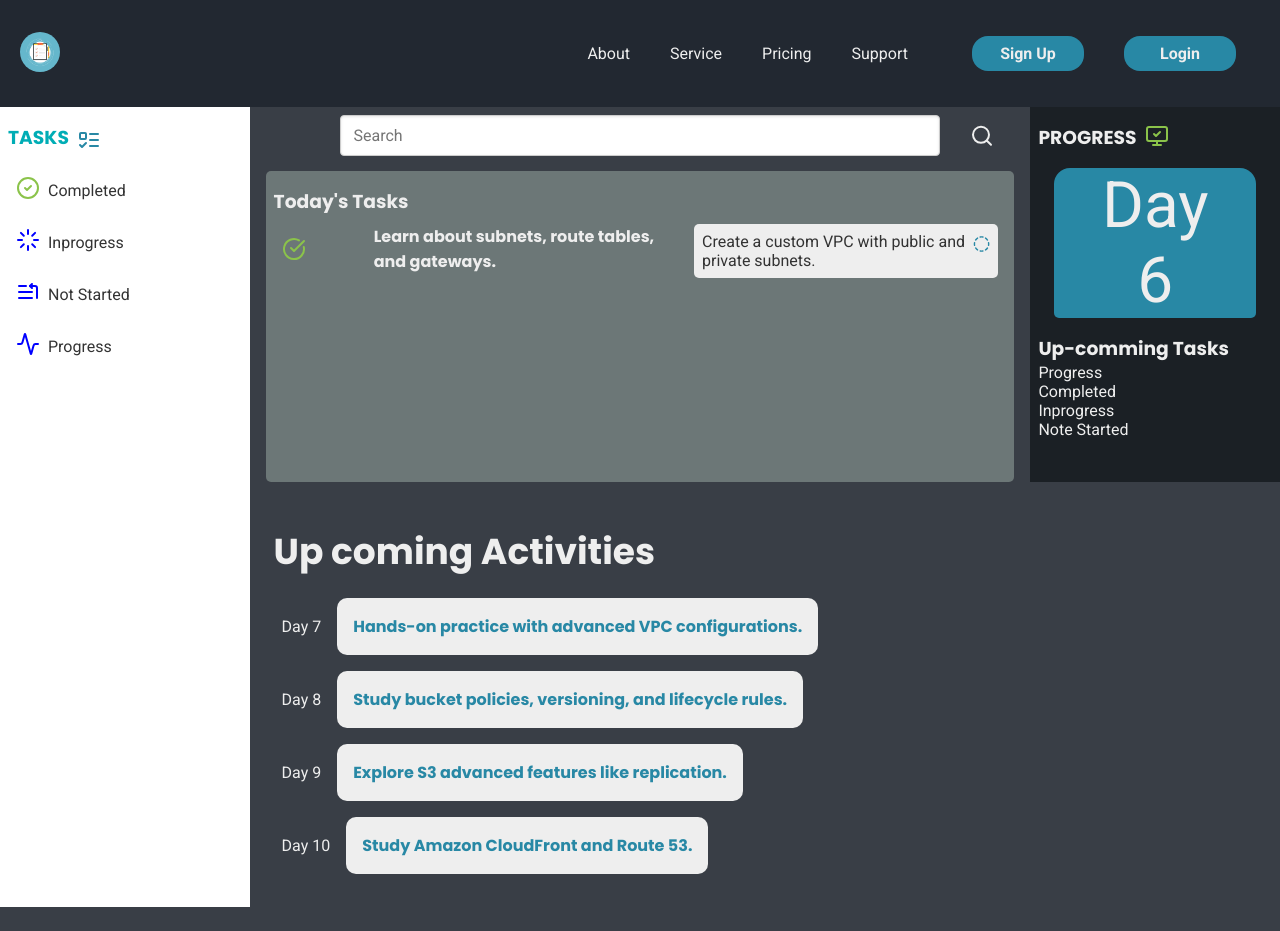
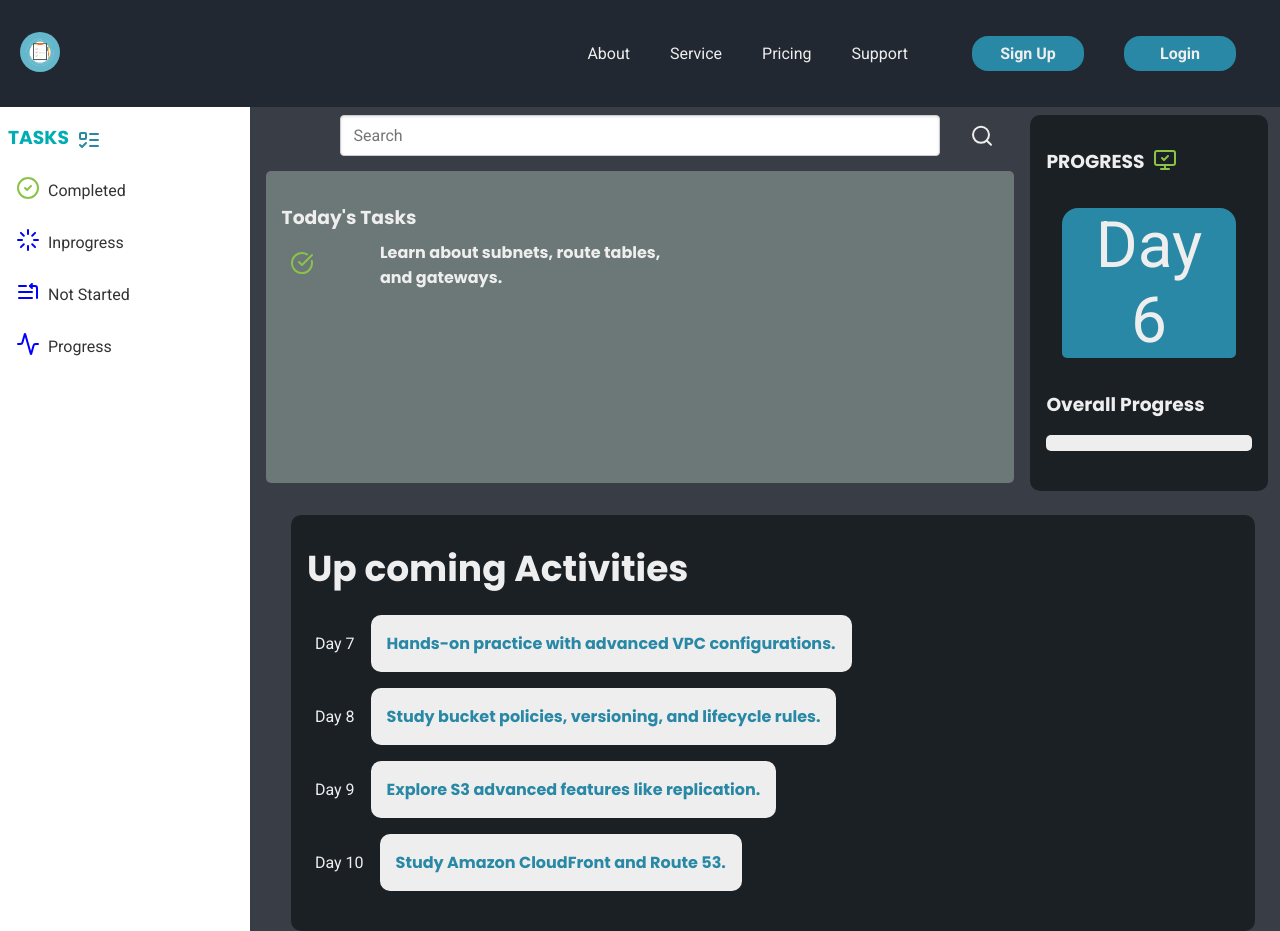
Before and after one commit to Gesifeta/todo, a React (Vite) app: page /home in a window 1280 px wide. Before the commit the page ends 907 px from the top, so only its background shows below. Built offline with nearby package versions, Linux system fonts and the light colour scheme.

Commit message:
Updated home page UI

```diff
--- a/src/components/home/Home.css
+++ b/src/components/home/Home.css
@@ -67,11 +67,15 @@
 .sidebar-right {
   display: flex;
   flex-direction: column;
+  gap: 1rem;
   grid-area: sidebar-right;
   height: 100%;
-  width: 100%;
+  width: 95%;
   background-color: var(--color-soft-shadow);
-  padding: 1rem 0.5rem;
+  padding: 2rem 1rem;
+  margin-top: .5rem;
+  border-radius: 10px;
+
 }
 .search-bar {
   display: flex;
@@ -96,12 +100,15 @@
   grid-area: task-area;
   background-color: #6c7777;
   width: 100%;
-  padding: 1rem 0.5rem;
+  padding: 2rem 1rem;
 }
 .task-upcoming {
+  background-color: var(--color-soft-shadow);
+  border-radius: 10px;
   grid-area: task-upcoming;
-  width: 100%;
-  padding: 1rem 0.5rem;
+  width: 95%;
+  padding: 2rem 1rem;
+  margin: auto;
   margin-top: 1rem;
 }
 .task-upcoming h2 {
--- a/src/components/home/Home.jsx
+++ b/src/components/home/Home.jsx
@@ -16,9 +16,10 @@ import { users, tasks, progresses } from "../../data/data.js";
 import "./Home.css";
 
 const Home = () => {
-  const [taskComplete,setTaskComplete]=useState(false)
-  const [day,setDay]=useState("")
-  const [todayTasks, setTodayTasks] = useState([]);
+  const [taskComplete, setTaskComplete] = useState(false);
+  const [day, setDay] = useState("");
+  const [todaysActivities, setTodaysActivities] = useState([]);
+  const [taskInprogress, setTaskInProgress] = useState([]);
   const [upComingTasks, setUpComingTasks] = useState([]);
   const [progressTasks, setProgressTasks] = useState([]);
 
@@ -26,15 +27,19 @@ const Home = () => {
     // Filter todays task
     const today = new Date().getDay();
     const todayTasks = tasks.filter((task) => task.dayNumber === today);
-    setTodayTasks(todayTasks);
+    setTodaysActivities(todayTasks);
     // Filter upcoming tasks for the week
-
     const comingTasks = tasks.filter(
       (task) => today < task.dayNumber && task.dayNumber < today + 7
     );
     setUpComingTasks(comingTasks);
-   setDay(today)
+    setDay(today);
+    // Filter today's task
+    const mytasks = todaysActivities.map((data) => data.activities);
+    setTaskInProgress(mytasks);
+    console.log(mytasks)
   }, []);
+
   return (
     <section className="home">
       <div className="sidebar-left">
@@ -78,31 +83,26 @@ const Home = () => {
       <div className="task-area">
         <h3>Today's Tasks</h3>
         <div className="task-list">
-          {todayTasks.map((task, index) => (
+          {todaysActivities.map((task, index) => (
             <div className="task" key={`${task._id}-${index}`}>
               <div className="task-status">
-               {taskComplete?
-                <span className="task-icon">
-                  <Circle color="var(--color-accent)" onClick={()=>setTaskComplete(!taskComplete)} />
-                </span>: <span className="task-icon">
-                  <CircleCheckBig color="var(--success-color)" onClick={()=>setTaskComplete(!taskComplete)}  />
-                </span>}
+                {taskComplete ? (
+                  <span className="task-icon">
+                    <Circle
+                      color="var(--color-accent)"
+                      onClick={() => setTaskComplete(!taskComplete)}
+                    />
+                  </span>
+                ) : (
+                  <span className="task-icon">
+                    <CircleCheckBig
+                      color="var(--success-color)"
+                      onClick={() => setTaskComplete(!taskComplete)}
+                    />
+                  </span>
+                )}
               </div>
               <h4>{task.description}</h4>
-              <div className="task-detail">
-                <ul>
-                  {task.activities.map((subTask, index) => (
-                    <li key={`${subTask.taskId}-${index}`}>
-                      {subTask.description}
-                      {subTask.status === "completed" ? (
-                        <CircleCheck color="var(--success-color)" />
-                      ) : (
-                        <CircleDashed color="var(--color-accent)" />
-                      )}
-                    </li>
-                  ))}
-                </ul>
-              </div>
             </div>
           ))}
         </div>
@@ -113,18 +113,27 @@ const Home = () => {
           <span className="nav-icon">
             <MonitorCheck color="var(--success-color)" />
           </span>
+        </div>
+        <div className="container-day">
+          <span>Day</span>
+          <span className="task-day"> {day}</span>
+        </div>
+        <h3>Overall Progress</h3>
+        <div className="task-detail">
+          <ul>
+            {taskInprogress?.map((mytask, index) => (
+              <li key={`${mytask.taskId}-${index}`}>
+                {mytask.description}
+                {mytask.status === "completed" ? (
+                  <CircleCheck color="var(--success-color)" />
+                ) : (
+                  <CircleDashed color="var(--color-accent)" />
+                )}
+              </li>
+            ))}
 
+          </ul>
         </div>
-       <div className="container-day">
-        <span>Day</span>
-      <span className="task-day"> {day}</span>
-     </div>
-        <h3>Up-comming Tasks</h3>
-        {["Progress", "Completed", "Inprogress", "Note Started"].map(
-          (activity, index) => (
-            <li key={`${activity}-${index}`}>{activity}</li>
-          )
-        )}
       </div>
       <div className="task-upcoming">
         <h2>Up coming Activities</h2>
@@ -132,9 +141,7 @@ const Home = () => {
           {upComingTasks.map((task, index) => (
             <div className="task" key={`${task._id}-${index}`}>
               <div className="task-status">
-                <span className="task-icon">
-                 Day {task.dayNumber}
-                </span>
+                <span className="task-icon">Day {task.dayNumber}</span>
               </div>
               <h4>{task.description}</h4>
             </div>
```
